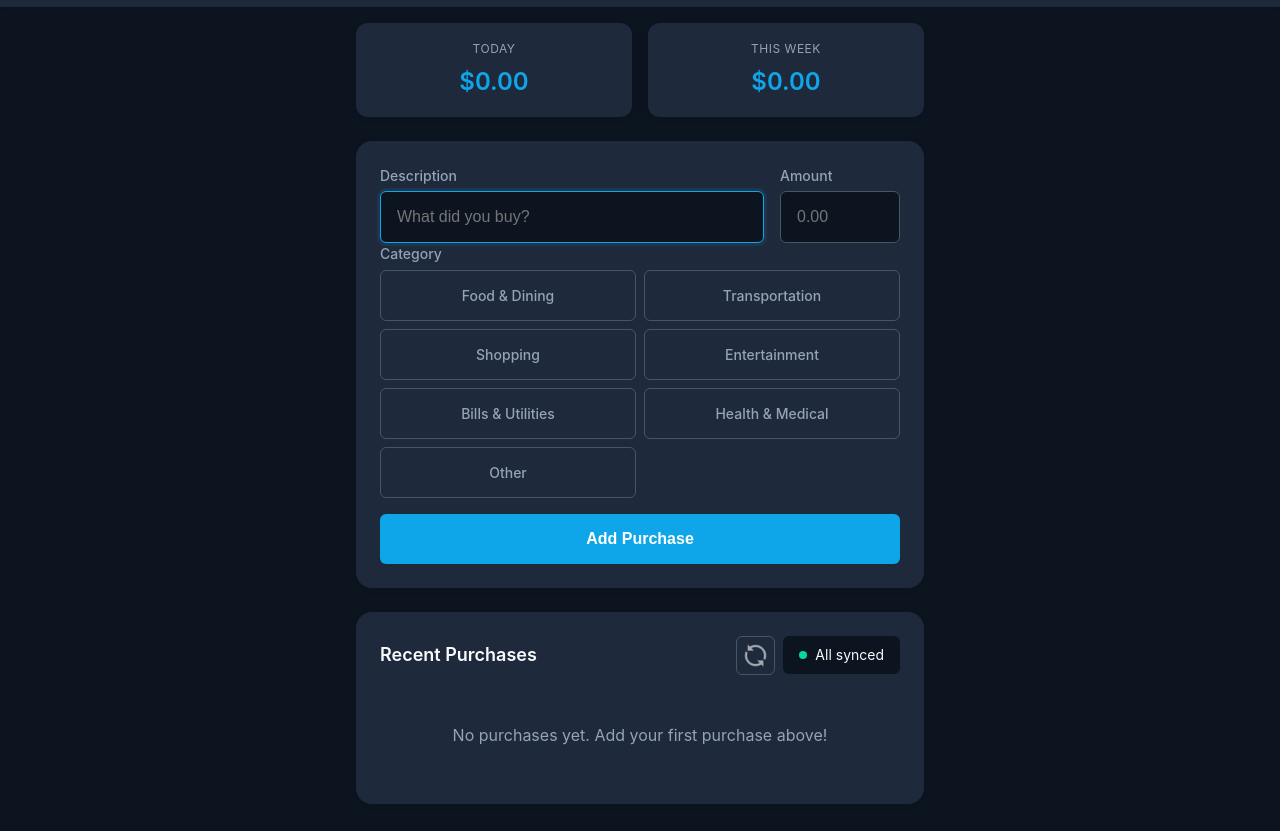
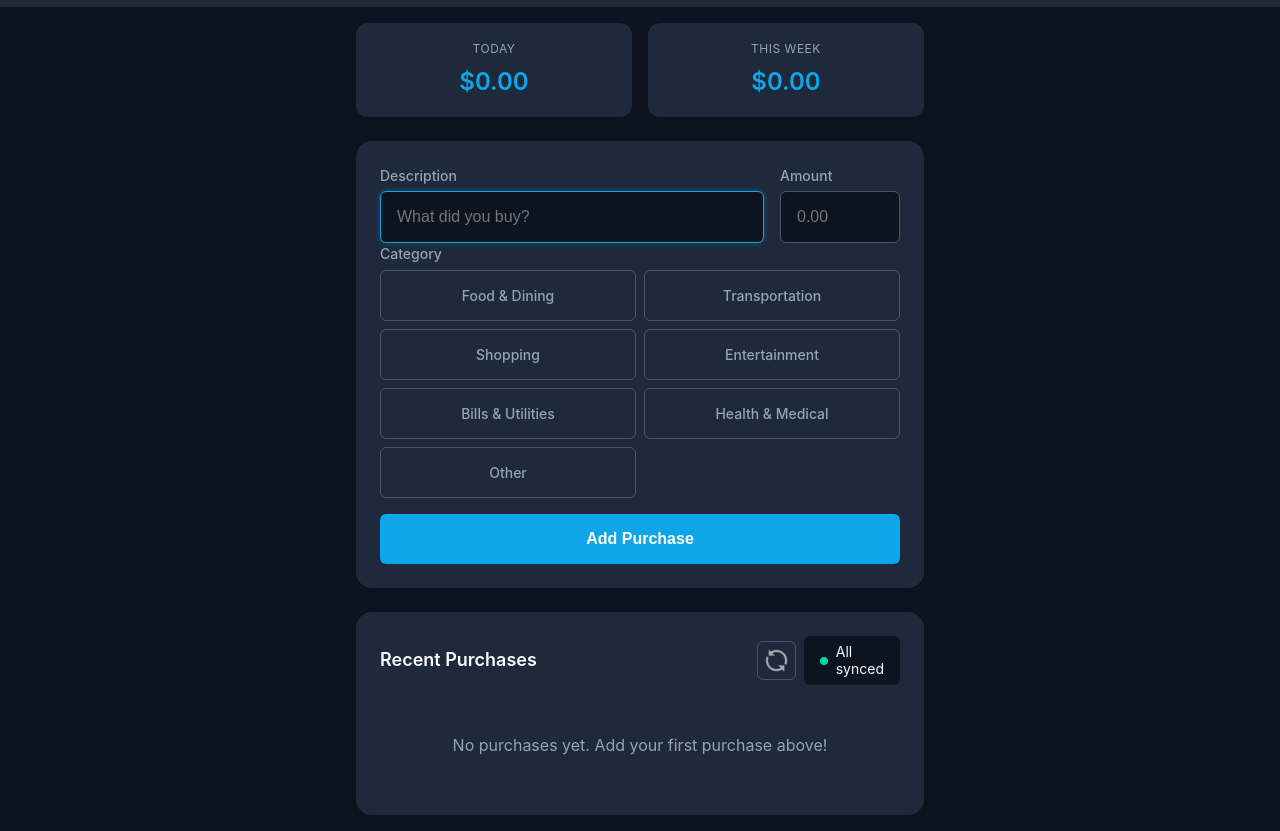
Before and after one commit to BrndnLin/PurchaseTracker, a plain HTML site: page index.html in a window 1280 px wide. Shown: the part 79-910 px from the top of the page. Drawn offline with Linux system fonts and the light colour scheme.

Commit message:
Sync UI changes

```diff
--- a/index.html
+++ b/index.html
@@ -471,12 +471,16 @@
         .sync-status {
             display: flex;                        /* Horizontal layout */
             align-items: center;                  /* Vertically center */
-            justify-content: center;
             gap: var(--spacing-sm);              /* Gap between dot and text */
             padding: var(--spacing-sm) var(--spacing-md);  /* Comfortable padding */
             background: var(--background);       /* Subtle background difference */
             border-radius: var(--radius-sm);     /* Rounded corners */
             font-size: 14px;                     /* Readable text size */
+        }
+
+        #syncText {
+            text-align: left;                   /* Center the text */
+            line-height: 1.2;                     /* Tighter line spacing */
         }
 
         /* SYNC STATUS DOT
@@ -1187,7 +1191,7 @@
             }
 
             // Update the status text (for non-syncing states)
-            syncText.textContent = text;
+            syncText.innerHTML = text.replace(' ', '<br>');  // Replace first space with line break
         }
 
         // ============================================
```
